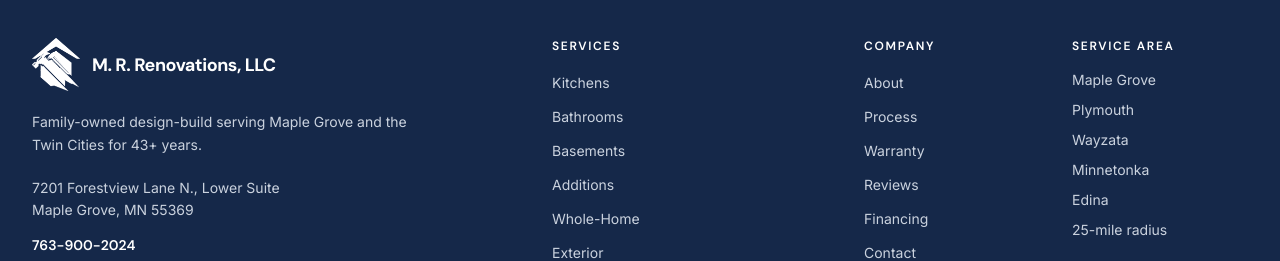
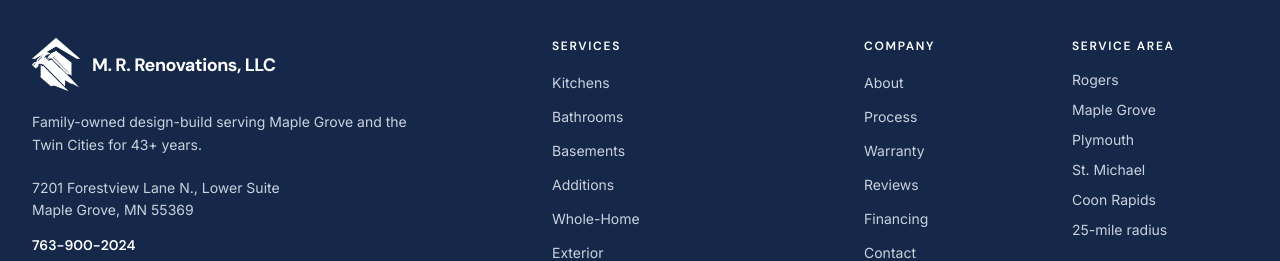
Before and after one commit to LoadedSauce/MRRenoWebsite, a Next.js app: page / in a window 1280 px wide. Shown: the part 6545-6806 px from the top of the page. Built offline with nearby package versions, Linux system fonts and the light colour scheme; no server answers.

Commit message:
fix(P1.21): update footer service area to match live Tier 3 cities
- Rogers, Maple Grove, Plymouth, St. Michael, Coon Rapids
- Removes stale Wayzata, Minnetonka, Edina entries

```diff
--- a/src/components/site-footer.tsx
+++ b/src/components/site-footer.tsx
@@ -21,11 +21,11 @@ const company = [
 ];
 
 const serviceArea = [
+  "Rogers",
   "Maple Grove",
   "Plymouth",
-  "Wayzata",
-  "Minnetonka",
-  "Edina",
+  "St. Michael",
+  "Coon Rapids",
   "25-mile radius",
 ];
 
```
